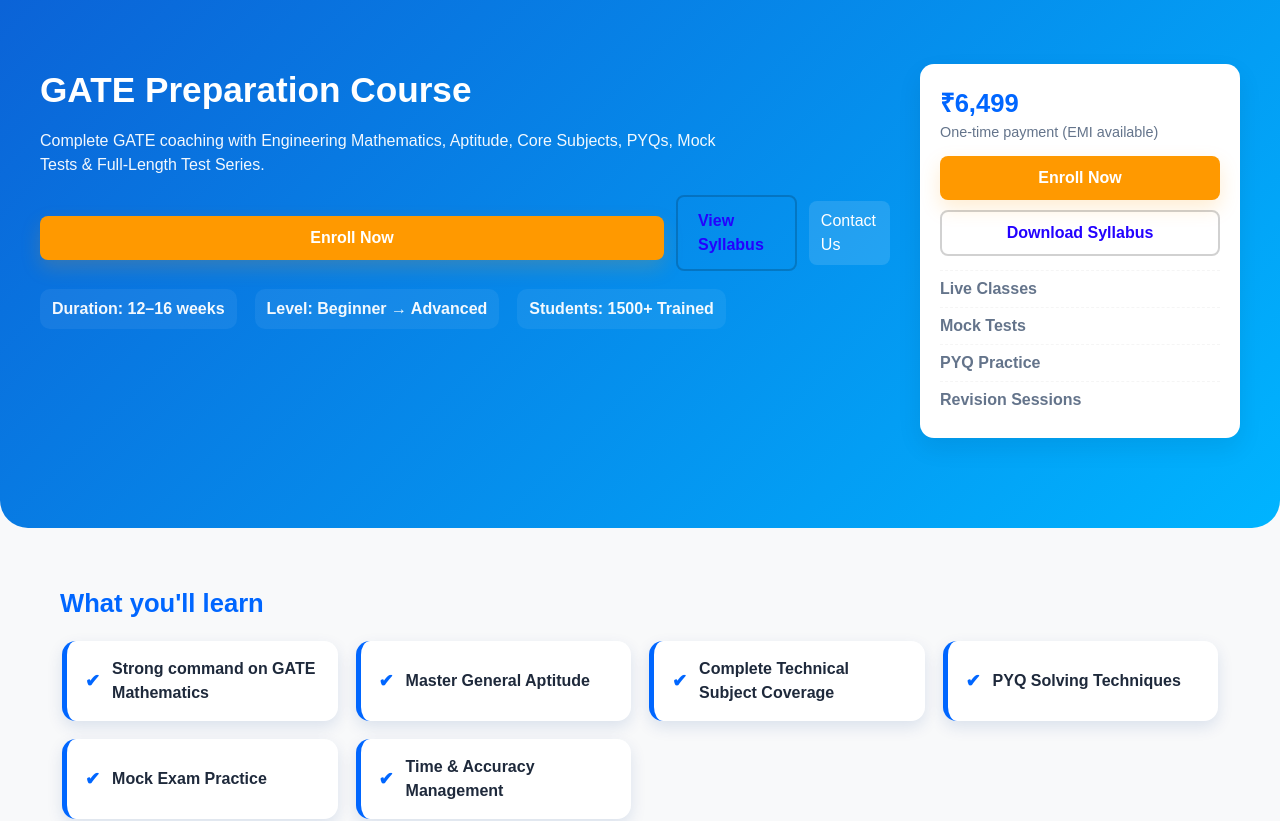
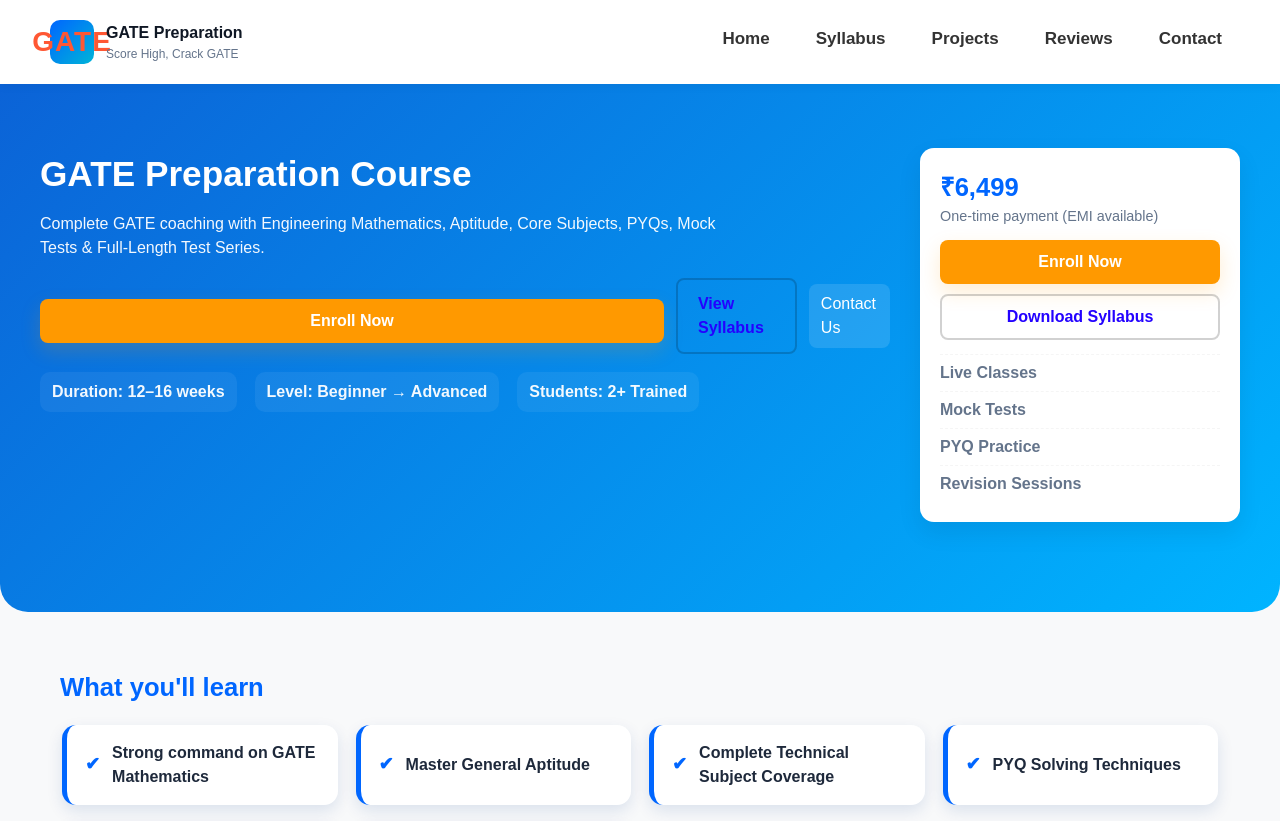
Before and after one commit to nexorahub2025/website-12, a React (Create React App) app: page /gate in a window 1280 px wide. Shown: the top 821 px of the page. Built offline with nearby package versions, Linux system fonts and the light colour scheme.

Commit message:
Update GATE.js

```diff
--- a/src/GATE.js
+++ b/src/GATE.js
@@ -3,6 +3,7 @@ import "./CoursePage.css";
 
 export default function GatePreparation() {
     const [openIndex, setOpenIndex] = useState(null);
+    const [menuOpen, setMenuOpen] = useState(false);
 
     const syllabus = [
         {
@@ -45,22 +46,10 @@ export default function GatePreparation() {
     ];
 
     const projects = [
-        {
-            name: "PYQ Analysis (Last 20 Years)",
-            desc: "Complete analysis of question patterns and frequently repeated topics.",
-        },
-        {
-            name: "Personal Performance Dashboard",
-            desc: "Track your mock test progress, accuracy, and time management.",
-        },
-        {
-            name: "GATE Mock Exam Simulation",
-            desc: "Practice in a real GATE-like exam environment.",
-        },
-        {
-            name: "Subject Mastery Sheets",
-            desc: "Quick review sheets for faster revision before exam day.",
-        },
+        { name: "PYQ Analysis (Last 20 Years)", desc: "Complete analysis of question patterns and frequently repeated topics." },
+        { name: "Personal Performance Dashboard", desc: "Track your mock test progress, accuracy, and time management." },
+        { name: "GATE Mock Exam Simulation", desc: "Practice in a real GATE-like exam environment." },
+        { name: "Subject Mastery Sheets", desc: "Quick review sheets for faster revision before exam day." },
     ];
 
     const reviews = [
@@ -70,10 +59,32 @@ export default function GatePreparation() {
     ];
 
     const toggle = (i) => setOpenIndex(openIndex === i ? null : i);
+    const toggleMenu = () => setMenuOpen(!menuOpen);
 
     return (
         <div className="pf-container">
-            {/* Hero */}
+            {/* ================= NAVBAR ================= */}
+            <header className="top-header">
+                <div className="brand">
+                    <div className="logo">GATE</div>
+                    <div className="brand-text">
+                        <div className="brand-name">GATE Preparation</div>
+                        <div className="brand-tag">Score High, Crack GATE</div>
+                    </div>
+                </div>
+
+                <div className="hamburger" onClick={toggleMenu}>☰</div>
+
+                <nav className={`nh-nav ${menuOpen ? "active" : ""}`}>
+                    <a href="/">Home</a>
+                    <a href="#syllabus">Syllabus</a>
+                    <a href="#projects">Projects</a>
+                    <a href="#reviews">Reviews</a>
+                    <a href="#contact">Contact</a>
+                </nav>
+            </header>
+
+            {/* ================= HERO ================= */}
             <section className="pf-hero">
                 <div className="pf-hero-inner">
                     <div className="pf-hero-left">
@@ -84,14 +95,7 @@ export default function GatePreparation() {
                         </p>
 
                         <div className="pf-cta-row">
-                            <a
-                                href="https://forms.gle/peNrEn4xtz7Qx1bN6"
-                                target="_blank"
-                                rel="noopener noreferrer"
-                                className="btn-primary full"
-                            >
-                                Enroll Now
-                            </a>
+                            <a href="https://forms.gle/peNrEn4xtz7Qx1bN6" target="_blank" rel="noopener noreferrer" className="btn-primary full">Enroll Now</a>
                             <a href="#syllabus" className="btn-outline">View Syllabus</a>
                             <a className="btn-tertiary" href="#contact">Contact Us</a>
                         </div>
@@ -99,7 +103,7 @@ export default function GatePreparation() {
                         <div className="pf-highlights">
                             <div><strong>Duration:</strong> 12–16 weeks</div>
                             <div><strong>Level:</strong> Beginner → Advanced</div>
-                            <div><strong>Students:</strong> 1500+ Trained</div>
+                            <div><strong>Students:</strong> 2+ Trained</div>
                         </div>
                     </div>
 
@@ -107,14 +111,7 @@ export default function GatePreparation() {
                         <div className="pf-card sticky-card">
                             <div className="price">₹6,499</div>
                             <div className="small">One-time payment (EMI available)</div>
-                            <a
-                                href="https://forms.gle/peNrEn4xtz7Qx1bN6"
-                                target="_blank"
-                                rel="noopener noreferrer"
-                                className="btn-primary full"
-                            >
-                                Enroll Now
-                            </a>
+                            <a href="https://forms.gle/peNrEn4xtz7Qx1bN6" target="_blank" rel="noopener noreferrer" className="btn-primary full">Enroll Now</a>
                             <button className="btn-outline full">Download Syllabus</button>
                             <ul className="aside-features">
                                 <li>Live Classes</li>
@@ -127,7 +124,7 @@ export default function GatePreparation() {
                 </div>
             </section>
 
-            {/* What you'll learn */}
+            {/* ================= WHAT YOU LEARN ================= */}
             <section className="pf-section learn" id="learn">
                 <h2>What you'll learn</h2>
                 <div className="learn-grid">
@@ -140,10 +137,9 @@ export default function GatePreparation() {
                 </div>
             </section>
 
-            {/* Syllabus */}
+            {/* ================= SYLLABUS ================= */}
             <section className="pf-section" id="syllabus">
                 <h2>Detailed Curriculum</h2>
-
                 <div className="accordion-wrap">
                     {syllabus.map((m, i) => (
                         <div key={i} className={`accordion ${openIndex === i ? "open" : ""}`}>
@@ -154,7 +150,6 @@ export default function GatePreparation() {
                                 </div>
                                 <div className="accordion-icon">{openIndex === i ? "−" : "+"}</div>
                             </button>
-
                             <div className="accordion-body">
                                 <ul>
                                     {m.items.map((topic, t) => <li key={t}>{topic}</li>)}
@@ -165,8 +160,8 @@ export default function GatePreparation() {
                 </div>
             </section>
 
-            {/* Projects / Practicals */}
-            <section className="pf-section projects">
+            {/* ================= PROJECTS ================= */}
+            <section className="pf-section projects" id="projects">
                 <h2>Practice & Mock Modules</h2>
                 <div className="projects-grid">
                     {projects.map((p, idx) => (
@@ -178,8 +173,8 @@ export default function GatePreparation() {
                 </div>
             </section>
 
-            {/* Reviews */}
-            <section className="pf-section reviews">
+            {/* ================= REVIEWS ================= */}
+            <section className="pf-section reviews" id="reviews">
                 <h2>Student Reviews</h2>
                 <div className="reviews-row">
                     {reviews.map((r, i) => (
@@ -191,7 +186,7 @@ export default function GatePreparation() {
                 </div>
             </section>
 
-            {/* Contact */}
+            {/* ================= CONTACT ================= */}
             <section className="pf-section contact" id="contact">
                 <h2>Contact / Enroll</h2>
                 <p>Have questions? Call or WhatsApp us — we're here to help!</p>
@@ -200,9 +195,14 @@ export default function GatePreparation() {
                     <a href="tel:+91 7286842779" className="btn-primary">Call / WhatsApp</a>
                 </div>
             </section>
+            <footer className="site-footer">
+                <p>© 2025 Skill Tree Academy / NexoraHub</p>
 
-            <footer className="pf-footer">
-                © {new Date().getFullYear()} NexoraHub — All rights reserved.
+                <div className="footer-legal">
+                    <a href="/public/privacy.pdf" target="_blank">Privacy Policy</a>
+                    <a href="/public/Terms.pdf" target="_blank">Terms & Conditions</a>
+                    <a href="/public/refund.pdf" target="_blank">Refund Policy</a>
+                </div>
             </footer>
         </div>
     );
```
